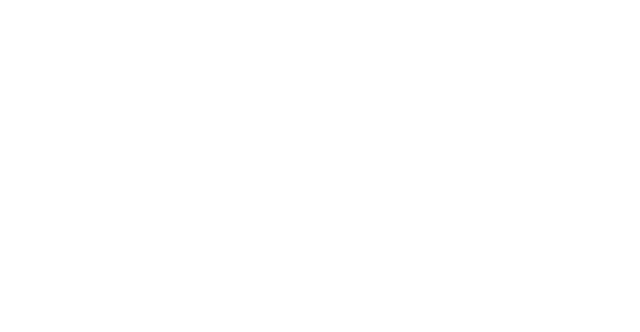
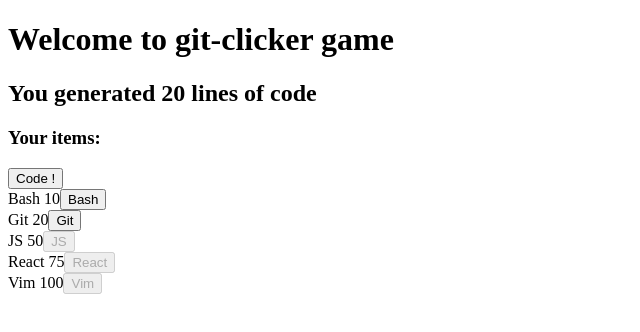
Before and after one commit to dpiquet/react-formation, a React (Vite) app in the folder git-clicker/: page / in a window 1280 px wide. Shown: the top 332 px of the page, without its empty margins (0-640 px from the left). Built offline with nearby package versions, Linux system fonts and the light colour scheme.

Commit message:
wip: clicker game

```diff
--- /dev/null
+++ b/git-clicker/src/items.json
@@ -0,0 +1,7 @@
+[
+  {"name":  "Bash", "price":  10, "linesPerMilliseconds":  0.1},
+  {"name":  "Git", "price":  20, "linesPerMilliseconds":  1.2},
+  {"name":  "JS", "price":  50, "linesPerMilliseconds":  14.0},
+  {"name":  "React", "price":  75, "linesPerMilliseconds":  75.0},
+  {"name":  "Vim", "price":  100, "linesPerMilliseconds":  100.0}
+]
--- a/git-clicker/src/main.jsx
+++ b/git-clicker/src/main.jsx
@@ -1,8 +1,98 @@
+import {createRoot} from 'react-dom/client'
+import {useEffect, useState} from "react";
 
-import { createRoot } from 'react-dom/client'
+import items from "./items.json";
 
 const root = createRoot(document.getElementById("root"))
 
-root.render(
-    <div/>
-)
+function Game() {
+    const [gameState, setGameState] = useState({
+        ownedItems: [],
+        currentScore: 20,
+    })
+
+    useEffect(() => {
+        let intervalIds = []
+
+        gameState.ownedItems.forEach((item) => {
+            console.log('item generation rate: ', item, 1/item.linesPerMilliseconds)
+
+            intervalIds.push(setInterval(() => {
+                incrementScore()
+            }, 1 / item.linesPerMilliseconds))
+        });
+
+        return () => {
+            intervalIds.forEach(id => clearInterval(id))
+        }
+
+    }, [gameState]);
+
+    const buyItem = (item) => {
+        if (item.price > gameState.currentScore) return;
+
+        setGameState((gameState) => {
+            return {
+                ...gameState,
+                currentScore: gameState.currentScore - item.price,
+                ownedItems: [
+                    ...gameState.ownedItems,
+                    item
+                ]
+            }
+        });
+    }
+
+    const incrementScore = () => {
+        setGameState((state) => {
+            return {
+                ...state,
+                currentScore: state.currentScore+1,
+            }
+        })
+    }
+
+    return (
+        <div>
+            <div>
+                <h2>You generated {gameState.currentScore} lines of code</h2>
+            </div>
+            <div>
+
+            </div>
+            <h3>Your items: </h3>
+            <ul>
+                {gameState.ownedItems.map((oi, index) => (
+                    <li key={index}>{oi.name}</li>
+                ))}
+            </ul>
+            <div>
+
+            </div>
+            <button onClick={() => incrementScore()}>Code !</button>
+            <div>
+                {items.map((item) => (
+                        <div key={item.name}>
+                            {item.name} {item.price}
+                            <button
+                                disabled={item.price > gameState.currentScore}
+                                onClick={() => buyItem(item)}
+                            >
+                                {item.name}
+                            </button>
+                        </div>
+                    )
+                )}
+            </div>
+        </div>
+    )
+}
+
+const element = (
+    <>
+        <h1>Welcome to git-clicker game</h1>
+        <Game></Game>
+    </>
+);
+
+root.render(element);
```
